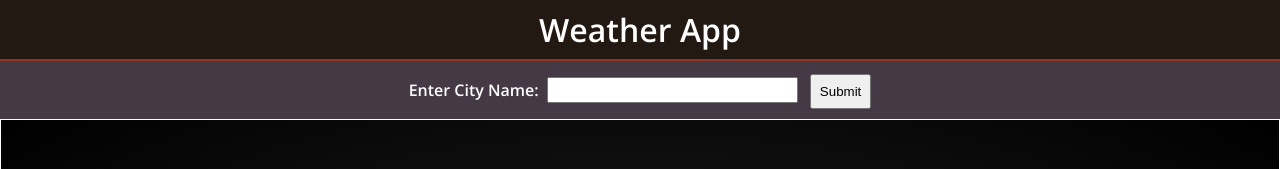
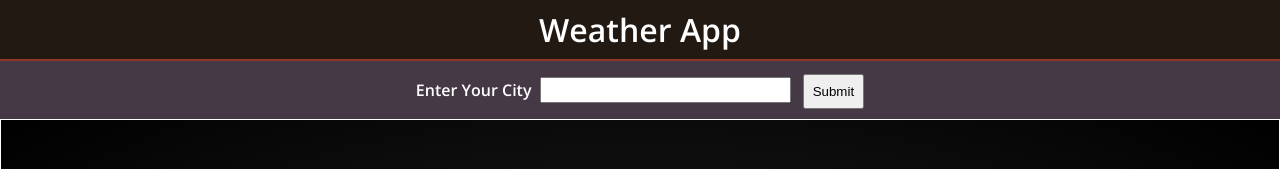
Before and after one commit to prince-thind/weather-app, a website built with webpack: page src/index.html in a window 1280 px wide. Shown: the top 169 px of the page. Built offline with nearby package versions, Linux system fonts and the light colour scheme.

Commit message:
minor content changes

```diff
--- a/src/index.html
+++ b/src/index.html
@@ -13,7 +13,7 @@
     <header>
         <h1 class="heading">Weather App</h1>
         <form class="user-input" id="user-input">
-            <label for="input-city">Enter City Name:<input type="text" id="input-city" name="city" class="input-city"
+            <label for="input-city">Enter Your City<input type="text" id="input-city" name="city" class="input-city"
                     required /></label>
             <button class="submit-button" id="submit-button">Submit</button>
         </form>
```
